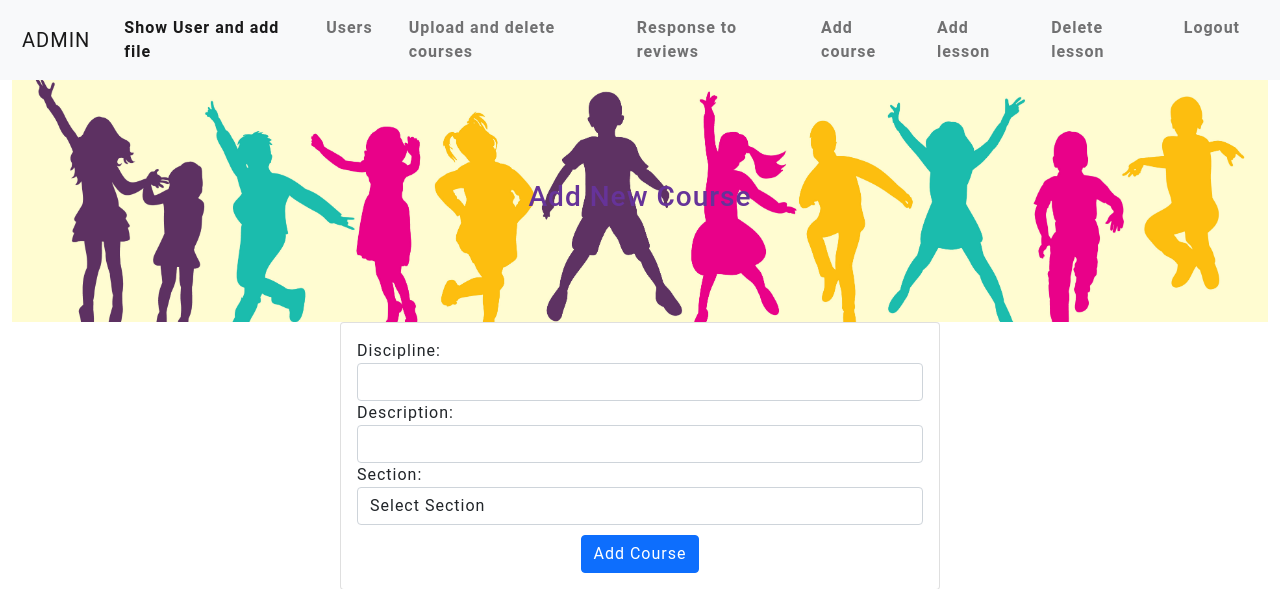
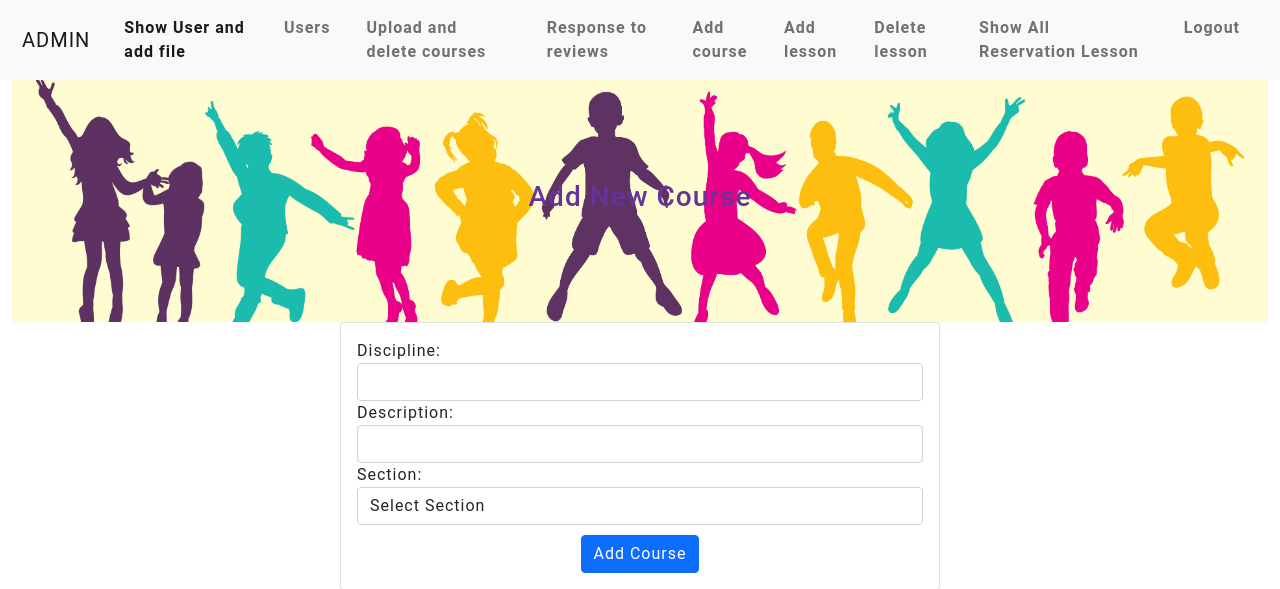
Before and after one commit to luigicast0408/KinesiaSportGiarre, a PHP site: page /Section/Admin/addCourse/indexAddCourse.php in a window 1280 px wide. Shown: the top 589 px of the page. Run offline with PHP 8.4, Linux system fonts and the light colour scheme; some libraries are stand-ins or nearby versions.

Commit message:
fix(navbarAdmin.php): add link page for show all reservation lesson for AMM

```diff
--- a/View/navbarAdmin.php
+++ b/View/navbarAdmin.php
@@ -31,6 +31,9 @@ function renderAdminNavbar() {
                         <a class="nav-link" href="/Section/Admin/deleteLessons/indexDeleteLessons.php">Delete lesson</a>
                     </li
                     <li class="nav-item">
+                        <a class="nav-link" href="/Section/Admin/showAllReservationLesson/indexShowAllReservation.php">Show All Reservation Lesson</a>
+                    </li>
+                    <li class="nav-item">
                         <a class="nav-link" href="/Section/Logout/logout.php">Logout</a>
                     </li>
                 </ul>
```
